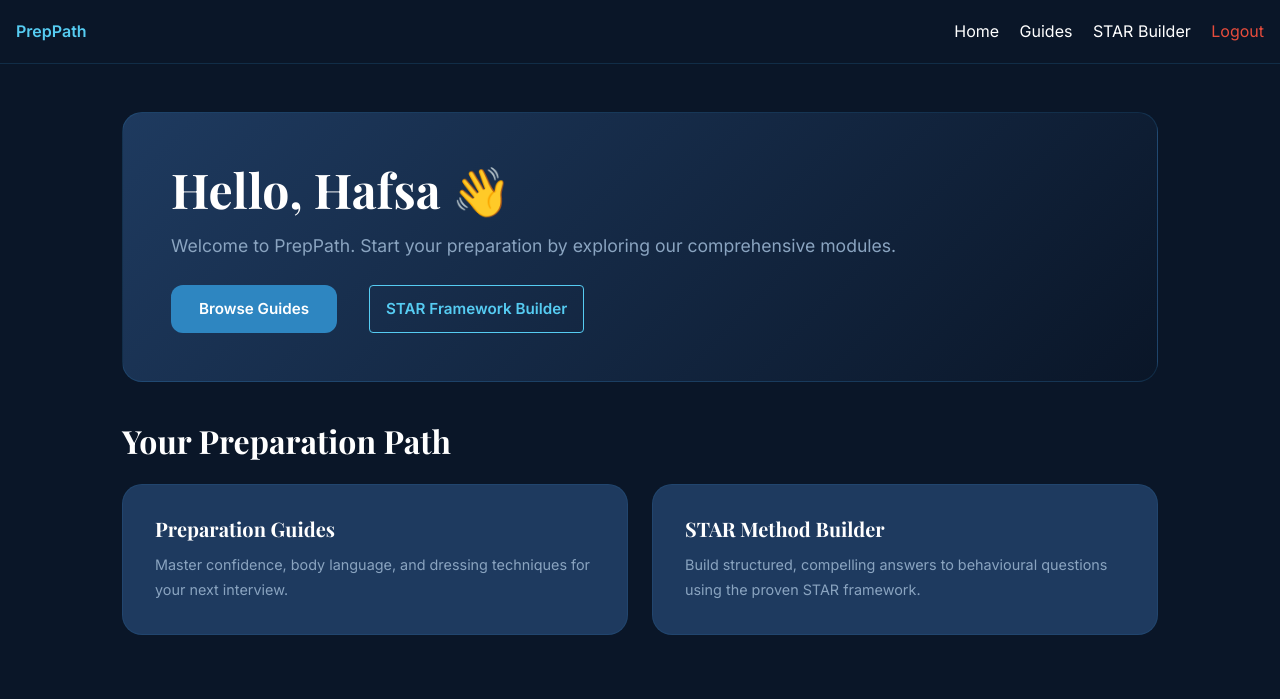
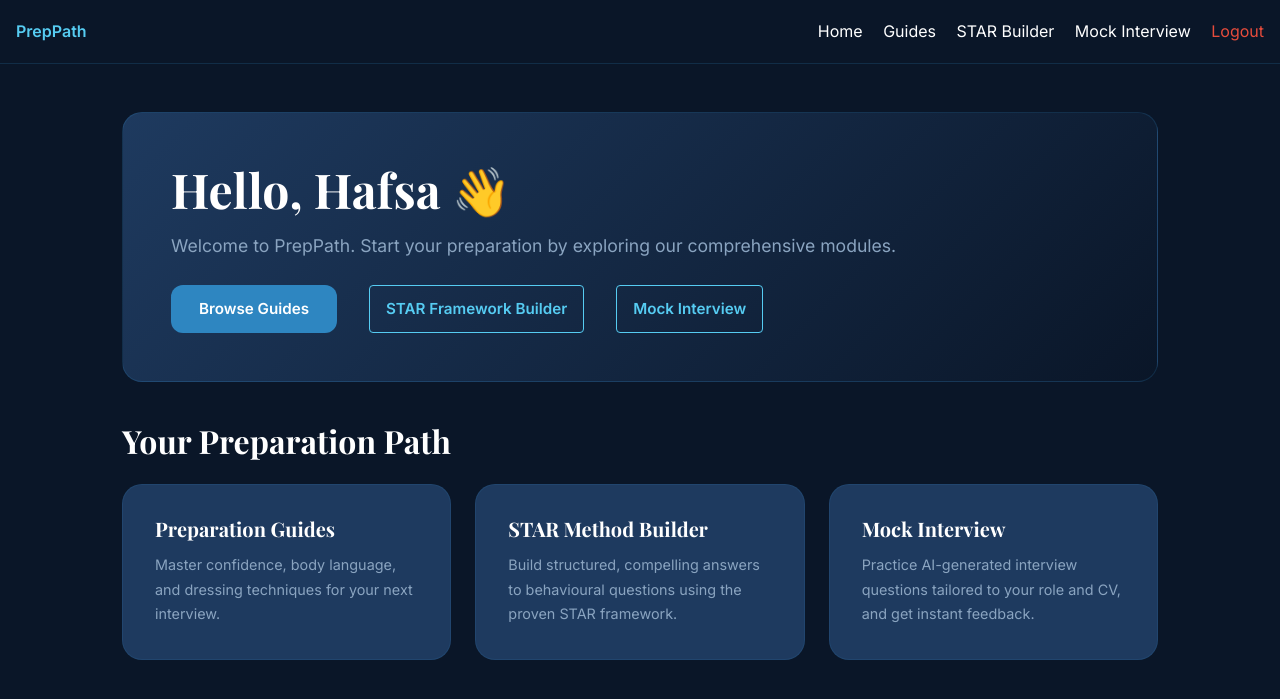
Before and after one commit to hafsaaatif197-bit/preppath, a Flask app: page / in a window 1280 px wide. Shown: the top 699 px of the page. Run offline with Flask 3, Linux system fonts and the light colour scheme; a user stored in the database is signed in; data that the repository does not hold is empty.

Commit message:
feat: integrate primary navigation entrypoints into navbar and homepage grid

```diff
--- a/templates/base.html
+++ b/templates/base.html
@@ -15,6 +15,7 @@
       <a href="{{ url_for('home') }}" style="color:white; margin-right:1rem; text-decoration:none;">Home</a>
       <a href="{{ url_for('guides') }}" style="color:white; margin-right:1rem; text-decoration:none;">Guides</a>
       <a href="{{ url_for('star_builder') }}" style="color:white; margin-right:1rem; text-decoration:none;">STAR Builder</a>
+      <a href="{{ url_for('interview_setup') }}" style="color:white; margin-right:1rem; text-decoration:none;">Mock Interview</a>
       <a href="{{ url_for('logout') }}" style="color:#E74C3C; text-decoration:none;">Logout</a>
     </div>
   </nav>
--- a/templates/index.html
+++ b/templates/index.html
@@ -10,6 +10,8 @@
         <a href="{{ url_for('guides') }}" class="btn btn-primary">Browse Guides</a>
         <!-- STAR Builder Button -->
         <a href="{{ url_for('star_builder') }}" class="btn btn-outline" style="margin-left: 1rem; padding: 0.5rem 1rem; border: 1px solid #56CCF2; border-radius: 4px; color: #56CCF2; text-decoration: none;">STAR Framework Builder</a>
+        <!-- Mock Interview Button -->
+        <a href="{{ url_for('interview_setup') }}" class="btn btn-outline" style="margin-left: 1rem; padding: 0.5rem 1rem; border: 1px solid #56CCF2; border-radius: 4px; color: #56CCF2; text-decoration: none;">Mock Interview</a>
       </div>
     </div>
   </div>
@@ -26,6 +28,12 @@
       <h3>STAR Method Builder</h3>
       <p>Build structured, compelling answers to behavioural questions using the proven STAR framework.</p>
     </a>
+
+    <!-- Added Card for Mock Interview on the Grid -->
+    <a href="{{ url_for('interview_setup') }}" class="guide-card card" style="text-decoration: none; color: inherit;">
+      <h3>Mock Interview</h3>
+      <p>Practice AI-generated interview questions tailored to your role and CV, and get instant feedback.</p>
+    </a>
   </div>
 </div>
 {% endblock %}
```
